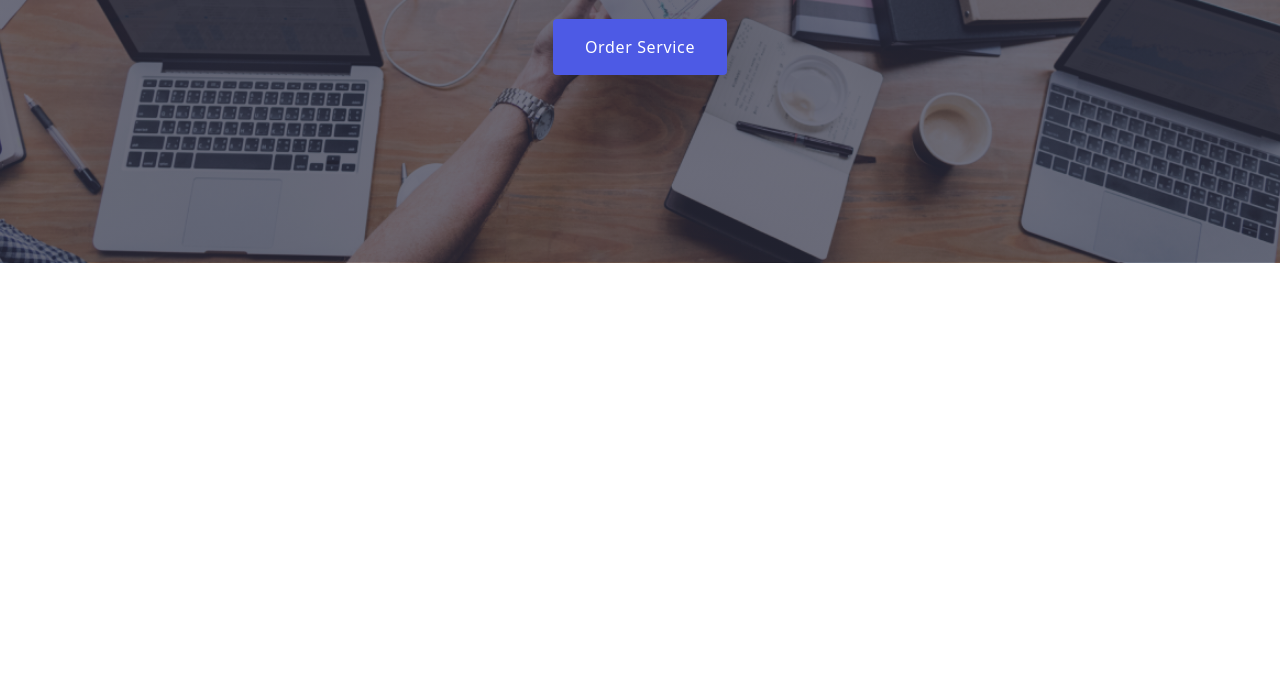
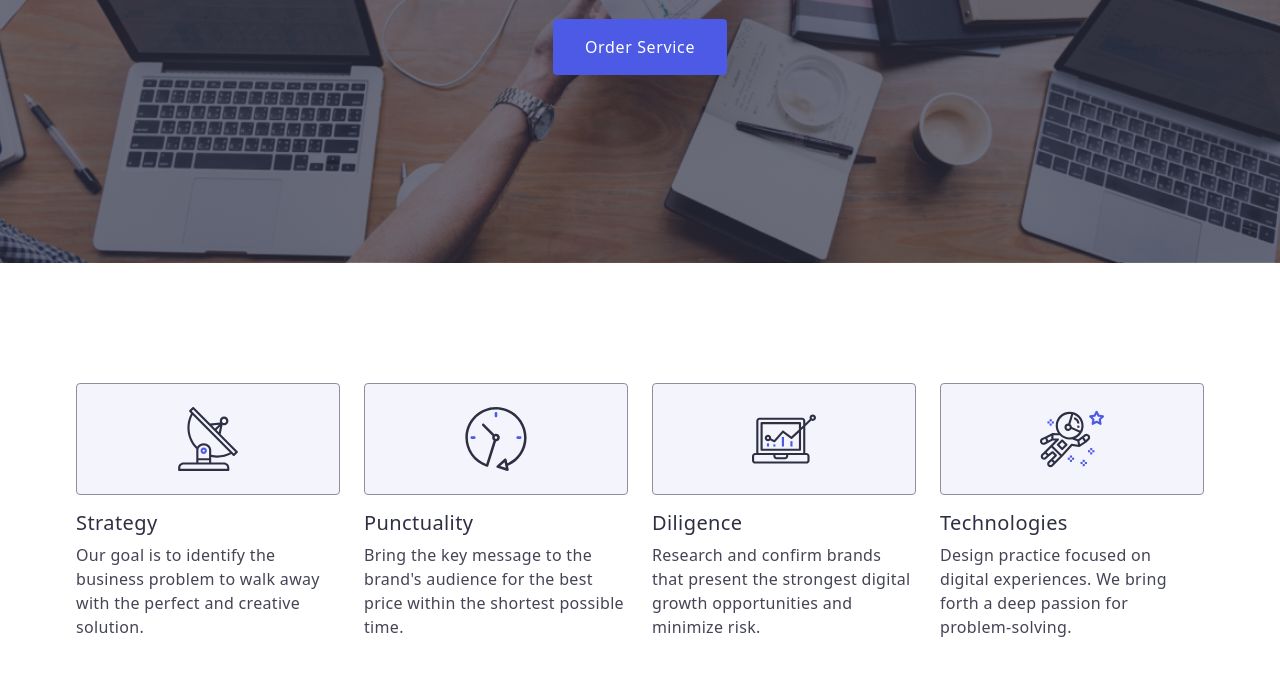
Before and after one commit to marinn999/goit-markup-hw-06, a plain HTML site: page index.html in a window 1280 px wide. Shown: the part 470-1146 px from the top of the page. Before the commit the page ends 800 px from the top, so only its background shows below. Drawn offline with nearby package versions, Linux system fonts and the light colour scheme.

Commit message:
section 2

```diff
--- a/css/styles.css
+++ b/css/styles.css
@@ -57,7 +57,6 @@ button {
 
 .container {
     max-width: 320px;
-    padding: 0 16px;
     margin-left: auto;
     margin-right: auto;
 }
@@ -73,6 +72,7 @@ button {
     align-items: center;
     justify-content: space-between;
     width: 320px;
+    padding: 0 16px;
 }
 
 .header {
@@ -460,3 +460,112 @@ screen and (min-resolution: 2dppx) {
 }
 /* <--=================== / SECTION 1 DESKTOP STYLES =========================--> */
 /* <--=================== / SECTION 1  =========================--> */
+
+/* <--=================== SECTION 2 STRATEGY  =========================--> */
+
+/* <--=================== SECTION 2 MOBILE STYLES  =========================--> */
+.icon-container {
+    display: none;
+}
+
+.strategy-list {
+    display: flex;
+    flex-direction: column;
+    margin: 96px 16px;
+    gap: 72px;
+
+}
+
+.strategy-list-item {
+    display: flex;
+    width: 288px;
+    flex-direction: column;
+    gap: 8px;
+}
+
+.title-third {
+    color: #2E2F42;
+    text-align: center;
+    font-size: 36px;
+    font-weight: 700;
+    line-height: 1.11;
+    letter-spacing: 0.02em;
+    text-transform: capitalize;
+}
+
+.strat-text {
+    color: #434455;
+    font-size: 16px;
+    font-weight: 500;
+    line-height: 1.5;
+    letter-spacing: 0.02em;
+}
+/* <--=================== / SECTION 2 MOBILE STYLES  =========================--> */
+
+/* <--=================== SECTION 2 TABLET STYLES  =========================--> */
+@media screen and (min-width: 768px) {
+    .strategy-list {
+        display: flex;
+        flex-direction: row;
+        flex-wrap: wrap;
+        column-gap: 24px;
+
+        }
+    .strategy-list-item {
+        width: 356px;
+    }
+}
+/* <--=================== / SECTION 2 TABLET STYLES  =========================--> */
+/* <--=================== SECTION 2 DESKTOP STYLES  =========================--> */
+@media screen and (min-width: 1158px) {
+
+    .section-strategy {
+        padding: 120px 0;
+    }
+
+    .strategy-list {
+        display: flex;
+        gap: 24px;
+        margin: 0;
+    }
+
+    .strategy-list-item {
+        width: calc((100% - 72px)/4);
+    }
+
+    .strat-text {
+        width: 264px;
+    }
+
+    .icon-container {
+        display: flex;
+        justify-content: center;
+        align-items: center;
+        height: 112px;
+        border-radius: 4px;
+        border: 1px solid #8E8F99;
+        background: #F4F4FD;
+        margin-bottom: 8px;
+
+    }
+    .title-third {
+        color: #2E2F42;
+        text-align: start;
+        font-size: 20px;
+        font-weight: 500;
+        line-height: 1.2;
+        letter-spacing: 0.02em;
+    }
+
+    .strat-text {
+        color: #434455;
+        font-size: 16px;
+        font-weight: 400;
+        line-height: 1.5;
+        letter-spacing: 0.02em;
+    }
+
+}
+
+/* <--=================== / SECTION 2 DESKTOP STYLES  =========================--> */
+/* <--=================== / SECTION 2 STRATEGY  =========================--> */
--- a/index.html
+++ b/index.html
@@ -68,7 +68,7 @@
 
 <!-- ========================== Section 2 STRATEGY ========================== -->
 
-    <!-- <section class="section-strategy section">
+    <section class="section-strategy section">
         <div class="container">
         <h2 class="visually-hidden">Strategy</h2>
         <ul class="strategy-list">
@@ -114,7 +114,7 @@
             </li>
         </ul>
         </div>
-    </section> -->
+    </section>
 <!-- ======================== / Section 2 STRATEGY ======================== -->
 
 <!-- ======================== Section 3 OUR TEAM ========================== -->
```
Lines whose indentation alone changed are shown as unchanged.
